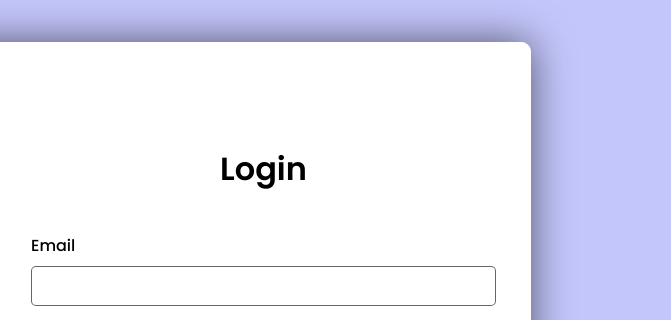
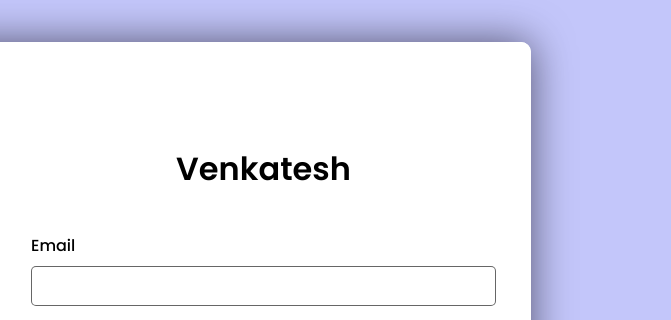
Before and after one commit to kvenkat9889/my-application1, a plain HTML site: page index.html in a window 1280 px wide. Shown: the part 58-378 px from the top of the page, 609-1280 px from the left. Drawn offline with Linux system fonts and the light colour scheme.

Commit message:
Update index.html

```diff
--- a/index.html
+++ b/index.html
@@ -173,7 +173,7 @@
   <div id="login-container" class="container">
     <div class="image-container"></div>
     <div class="form-container">
-      <h2>Login</h2>
+      <h2>Venkatesh</h2>
       <!-- Notification in Login Form -->
       <div id="login-notification" class="notification">Logged in successfully!</div>
       <div id="login-error" class="error">Wrong email/password! Please try again.</div>
```
